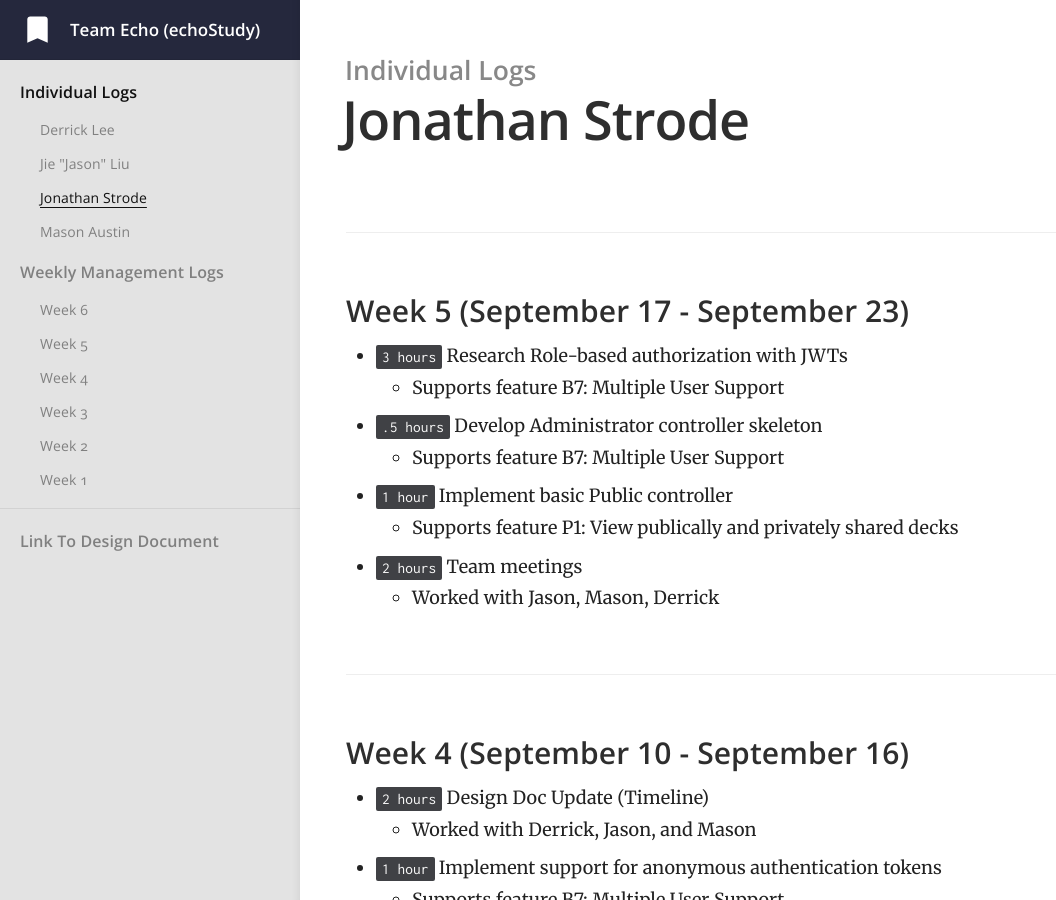
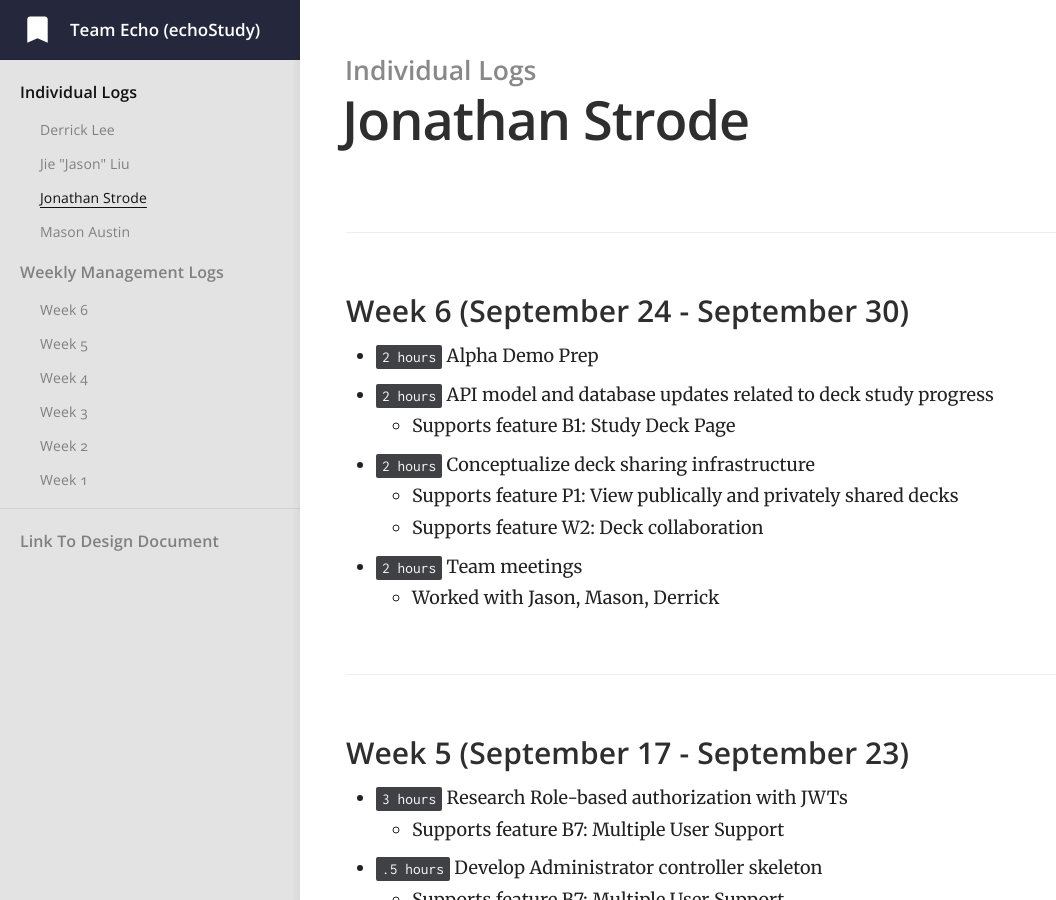
Before and after one commit to jiejasonliu/team-echo-site, a Jekyll site: the page built from _docs/individual-logs/jonstrode-logs.md, in a window 1280 px wide and 900 px high. Shown: the whole window, without its empty margins (0-1056 px from the left). Built offline with Jekyll 4.4.1, drawn with Linux system fonts in a browser that asks for light colours.

Commit message:
Jon Week 6 Logs

```diff
--- a/_docs/individual-logs/jonstrode-logs.md
+++ b/_docs/individual-logs/jonstrode-logs.md
@@ -3,6 +3,16 @@ title: Jonathan Strode
 category: Individual Logs
 order: 2
 ---
+
+### Week 6 (September 24 - September 30)
+  - `2 hours` Alpha Demo Prep
+  - `2 hours` API model and database updates related to deck study progress
+    - Supports feature B1: Study Deck Page
+  - `2 hours` Conceptualize deck sharing infrastructure
+    - Supports feature P1: View publically and privately shared decks
+    - Supports feature W2: Deck collaboration
+  - `2 hours` Team meetings
+    - Worked with Jason, Mason, Derrick
 
 ### Week 5 (September 17 - September 23)
   - `3 hours` Research Role-based authorization with JWTs
```
